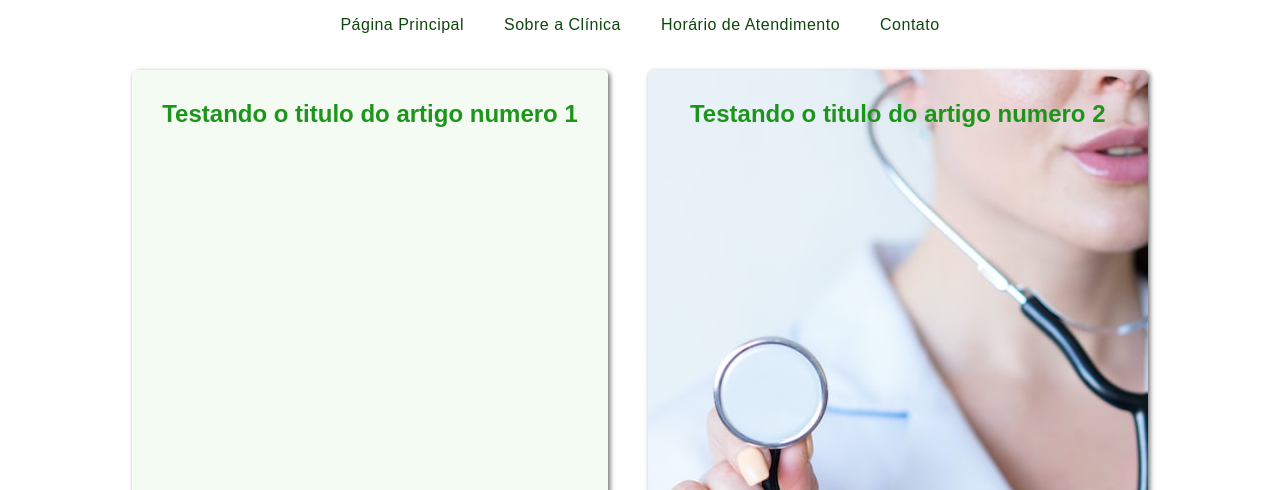
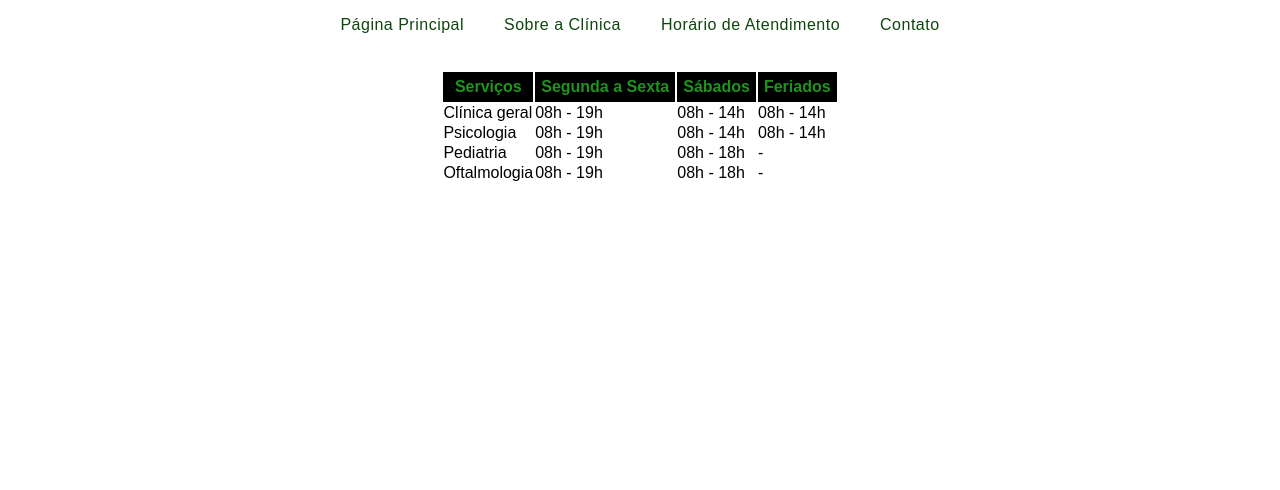
Before and after one commit to BiancoLorencini/bootcamp-desafio-dio, a plain HTML site: page horario.html in a window 1280 px wide. Shown: the part 310-800 px from the top of the page. Drawn offline with Linux system fonts and the light colour scheme.

Commit message:
creating table

```diff
--- a/horario.html
+++ b/horario.html
@@ -21,12 +21,45 @@
             <a href="contato.html">Contato</a>
         </nav>
         <section class="first-section">
-            <article class="first-article">
-                <h2>Testando o titulo do artigo numero 1</h2>
-            </article>
-            <article class="second-article">
-                <h2>Testando o titulo do artigo numero 2</h2>
-            </article>
+            <div>
+                <table>
+                    <thead>
+                      <tr class="table-head-1">
+                        <th class="table-head-2">Serviços</th>
+                        <th class="table-head-2">Segunda a Sexta</th>
+                        <th class="table-head-2">Sábados</th>
+                        <th class="table-head-2">Feriados</th>
+                      </tr>
+                    </thead>
+                    <tbody>
+                      <tr>
+                        <td>Clínica geral</td>
+                        <td>08h - 19h</td>
+                        <td>08h - 14h</td>
+                        <td>08h - 14h</td>
+                      </tr>
+                      <tr>
+                        <td>Psicologia</td>
+                        <td>08h - 19h</td>
+                        <td>08h - 14h</td>
+                        <td>08h - 14h</td>
+                      </tr>
+                      <tr>
+                        <td>Pediatria</td>
+                        <td>08h - 19h</td>
+                        <td>08h - 18h</td>
+                        <td>-</td>
+                      </tr>
+                      <tr>
+                        <td>Oftalmologia</td>
+                        <td>08h - 19h</td>
+                        <td>08h - 18h</td>
+                        <td>-</td>
+                      </tr>
+                    </tbody>
+                  </table>
+
+            </div>
         </section>
     </main>
     <footer>
--- a/style.css
+++ b/style.css
@@ -194,3 +194,9 @@ footer {
       opacity: 1;
     }
 }
+
+.table-head-2 {
+    background-color: black;
+    color: #1D951B;
+    padding: 6px;
+}
```
